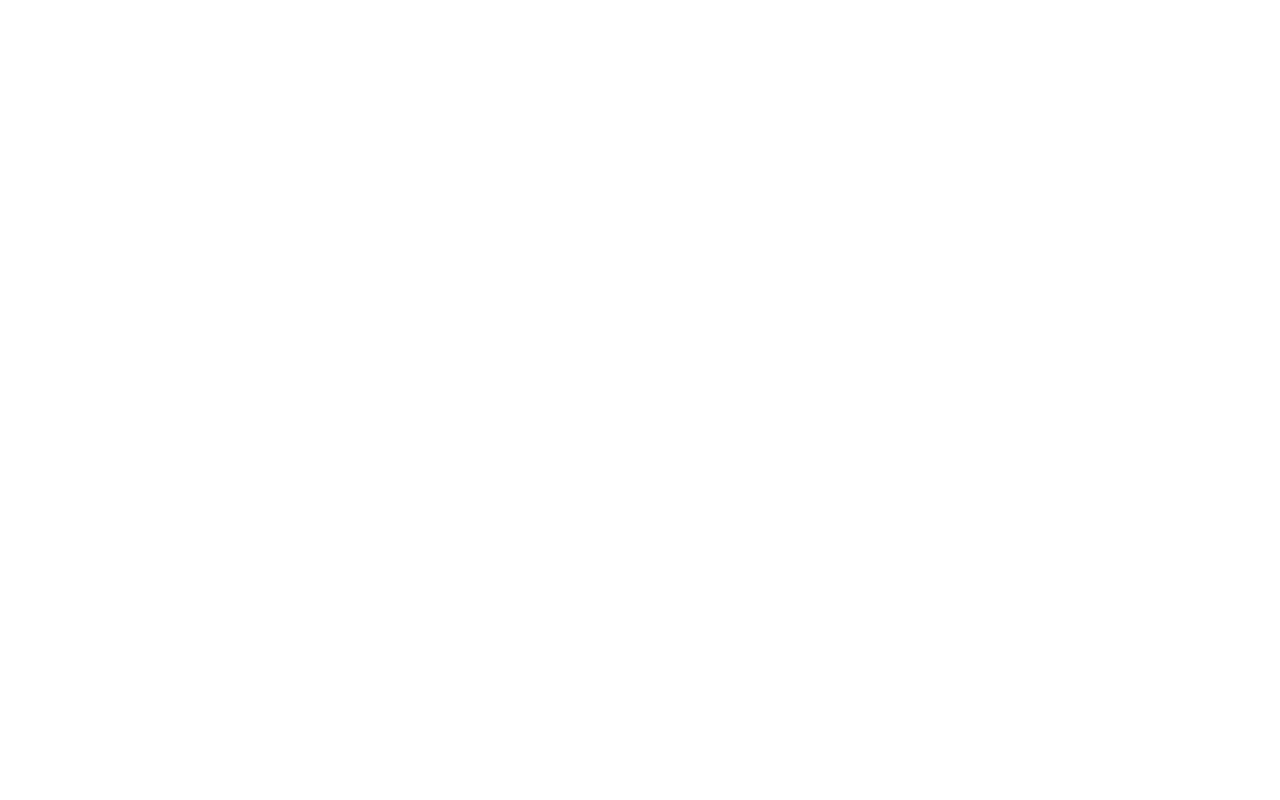
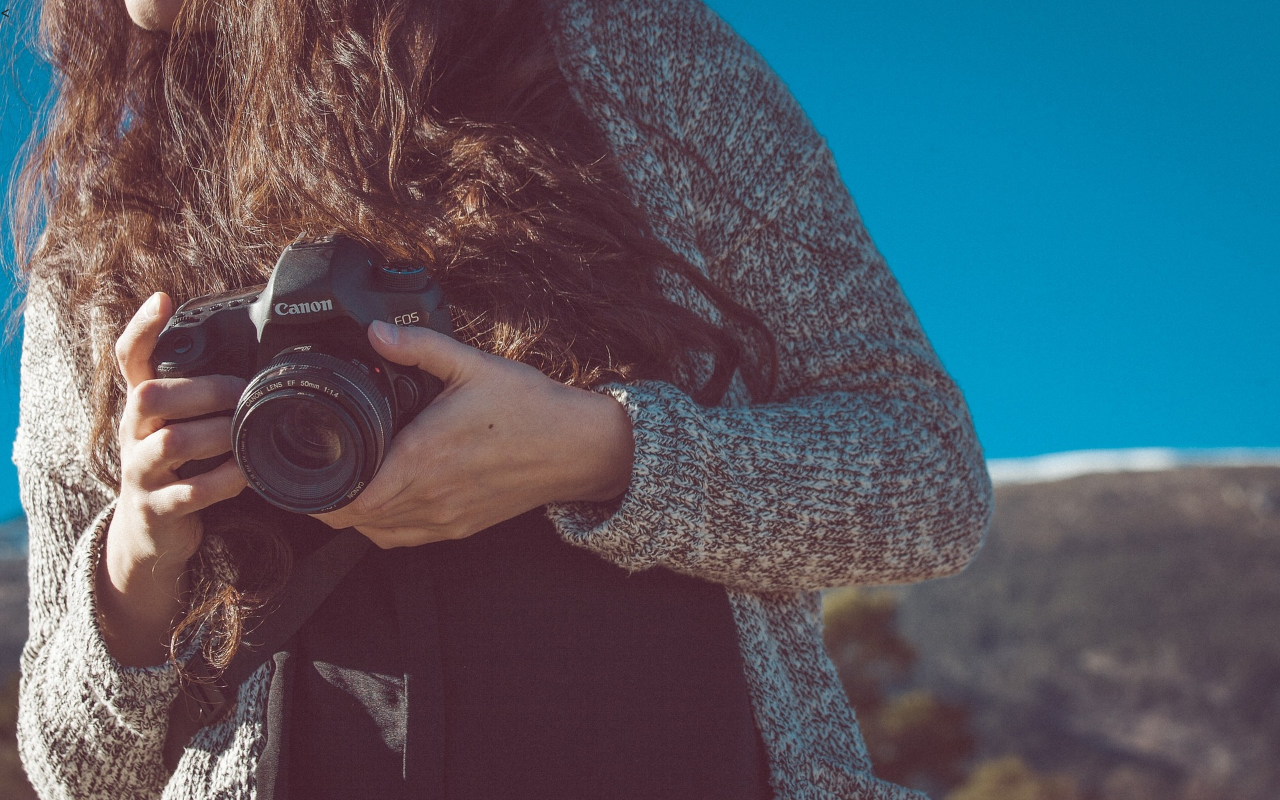
Before and after one commit to jk4gz/exposureWebsite, a plain HTML site: page index.html in a window 1280 px wide. Drawn offline with nearby package versions, Linux system fonts and the light colour scheme.

Commit message:
initial updates

```diff
--- a/index.html
+++ b/index.html
@@ -11,6 +11,9 @@
 </head>
 <body>
 	<div class ="top">
+		<div class ="top-bar">
+			<
+		</div>
 		<div class ="title"></div>
 	</div>
 
--- a/styles.css
+++ b/styles.css
@@ -1,8 +1,14 @@
 /*STELLA*/
 
 .top{
+	background-image: url("images/main.jpg");
 	height: 100vh;
-	background-image: url()
+	background-position: center;
+    background-repeat: no-repeat;
+    background-size: cover;
+    -webkit-background-size: cover;
+	-moz-background-size: cover;
+	-o-background-size: cover;
 }
 
 /*JOSEPH*/
```
